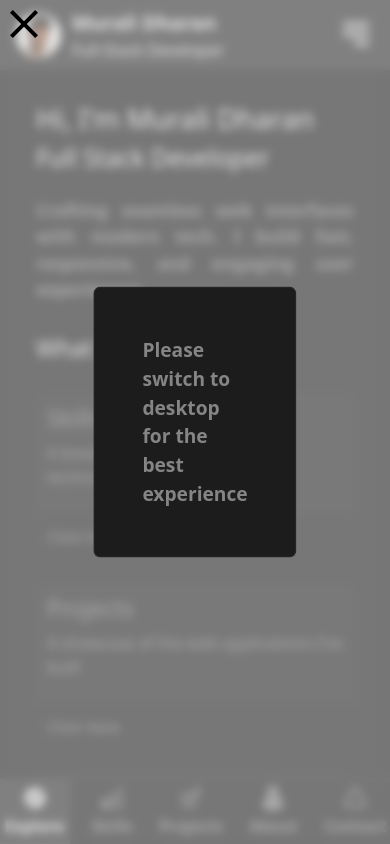
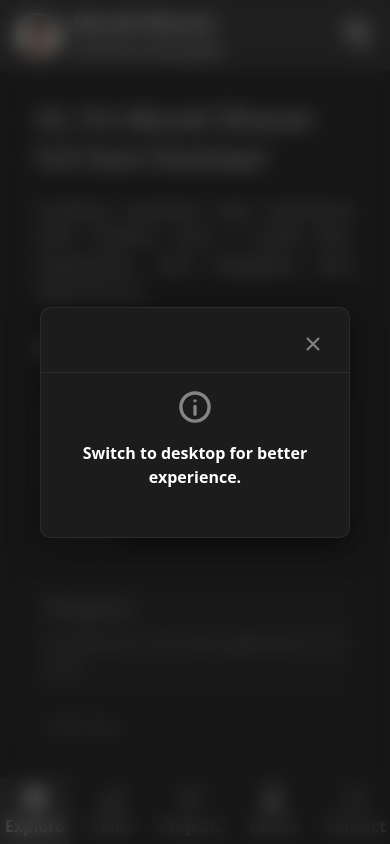
Before and after one commit to MD0516/Murali-Portfolio, a React (Vite) app: page / in a window 390 px wide. Shown: the top 844 px of the page. Built offline with nearby package versions, Linux system fonts and the light colour scheme.

Commit message:
Improved Mobile Popup

```diff
--- a/src/Layout/Layout.jsx
+++ b/src/Layout/Layout.jsx
@@ -111,10 +111,37 @@ const Layout = () => {
           {isMobile && <MobileNav />}
         </div>
       </div>
-      {atLoad && isMobile && <div className='popup-open ' onClick={() => setAtLoad(false)}>
-        <div className="close"><svg xmlns="http://www.w3.org/2000/svg" className='' width="48" height="48" viewBox="0 0 24 24"><path fill="" d="M19 6.41L17.59 5L12 10.59L6.41 5L5 6.41L10.59 12L5 17.59L6.41 19L12 13.41L17.59 19L19 17.59L13.41 12L19 6.41Z" /></svg></div>
-      </div>}
-      {atLoad && isMobile && <div className='mobile-popup custom-color-responsiveness p-5 fw-bold'>Please switch to desktop for the best experience</div>}
+      {atLoad && isMobile &&
+        <div className='custom-modal-overlay' onClick={() => setAtLoad(false)}>
+          <div className='custom-alert-content' onClick={(e) => e.stopPropagation()}>
+            <div className="custom-alert-header">
+              <button
+                type="button"
+                className="custom-close-btn"
+                onClick={() => setAtLoad(false)}
+                aria-label="Close"
+              >
+                <svg
+                  width="24"
+                  height="24"
+                  viewBox="0 0 24 24"
+                  fill="none"
+                  stroke="currentColor"
+                  strokeWidth="2"
+                >
+                  <path d="M18 6L6 18M6 6l12 12" />
+                </svg>
+              </button>
+            </div>
+            <div className='custom-alert-body text-center'>
+              <div className="custom-alert-icon">
+                <svg xmlns="http://www.w3.org/2000/svg" width="70" height="70" viewBox="0 0 16 16" fill="currentColor"><g fill="none" stroke="currentColor" stroke-linecap="round" stroke-linejoin="round" stroke-width="1.5"><circle cx="8" cy="8" r="6.25" /><path d="M8 5.25v0m0 6v-3.5" /></g></svg>
+              </div>
+              <h5 className='custom-alert-title'>Switch to desktop for better experience.</h5>
+            </div>
+          </div>
+        </div>
+      }
       {clicked && isMobile &&
         <>
           <motion.div initial={{ opacity: 0, x: -20 }} animate={{ opacity: 1, x: 0 }} exit={{ opacity: 0, x: -20 }} transition={{ duration: 0.1, ease: 'linear' }} className='custom-blur' onClick={() => setClicked(false)} ></motion.div>
```
